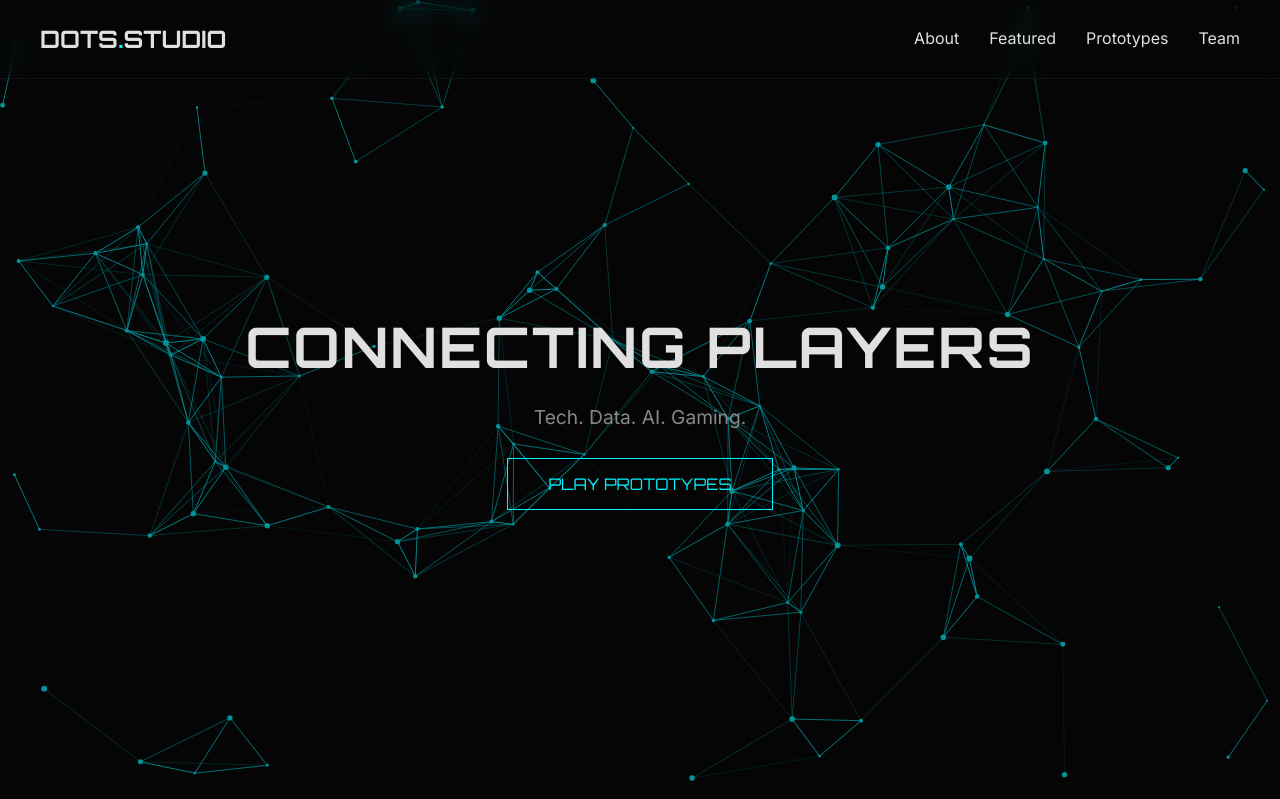
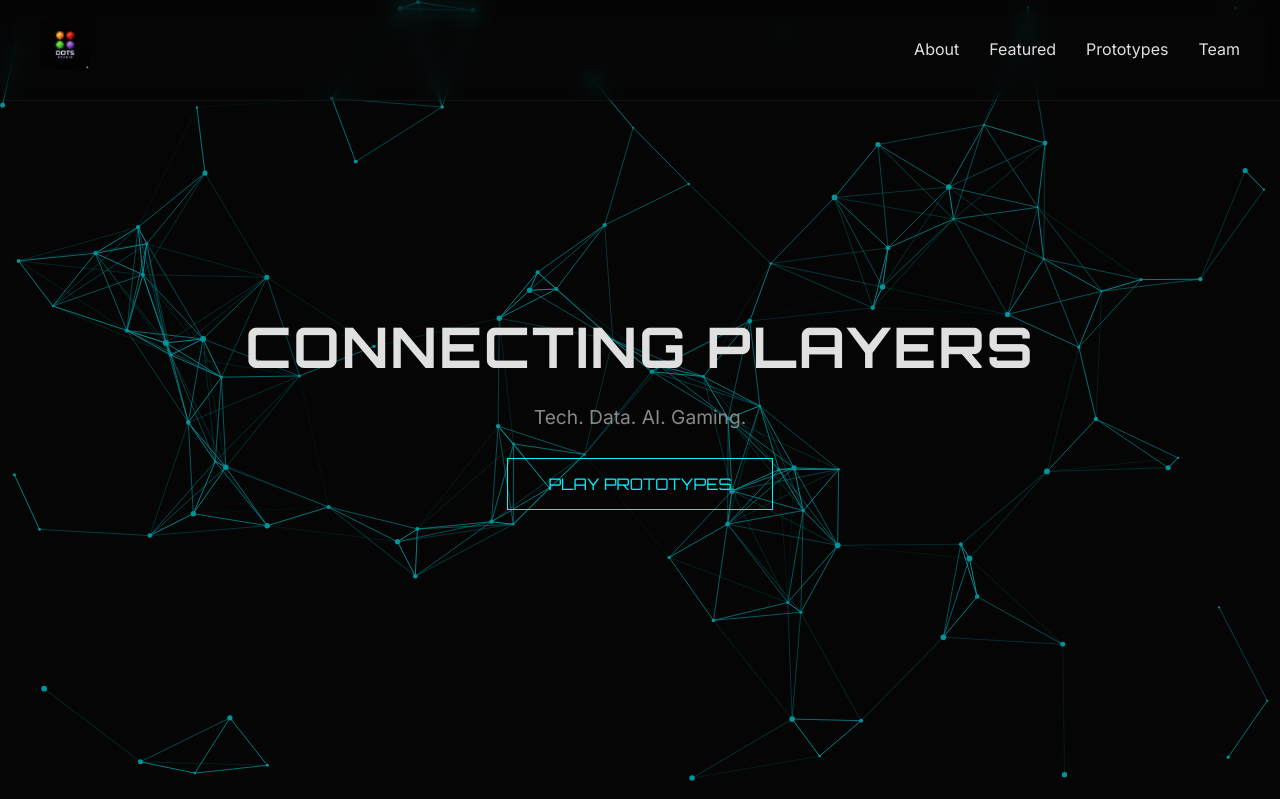
Before and after one commit to ohadswissa/ohadswissa.github.io, a plain HTML site: page index.html in a window 1280 px wide. Shown: the top 799 px of the page. Drawn offline with Linux system fonts and the light colour scheme; animation ran at ten frames a second.

Commit message:
Added logo

```diff
--- a/index.html
+++ b/index.html
@@ -16,7 +16,9 @@
     <canvas id="dotsCanvas"></canvas>
 
     <nav class="navbar">
-        <div class="logo">DOTS<span class="highlight">.</span>STUDIO</div>
+        <div class="logo">
+            <img src="logo.png" alt="DOTS Studio Logo" style="height: 50px;">
+        </div>
         <ul class="nav-links">
             <li><a href="#about">About</a></li>
             <li><a href="#featured">Featured</a></li>
```
Also changed, not shown: logo.png (added), 1 other file.
